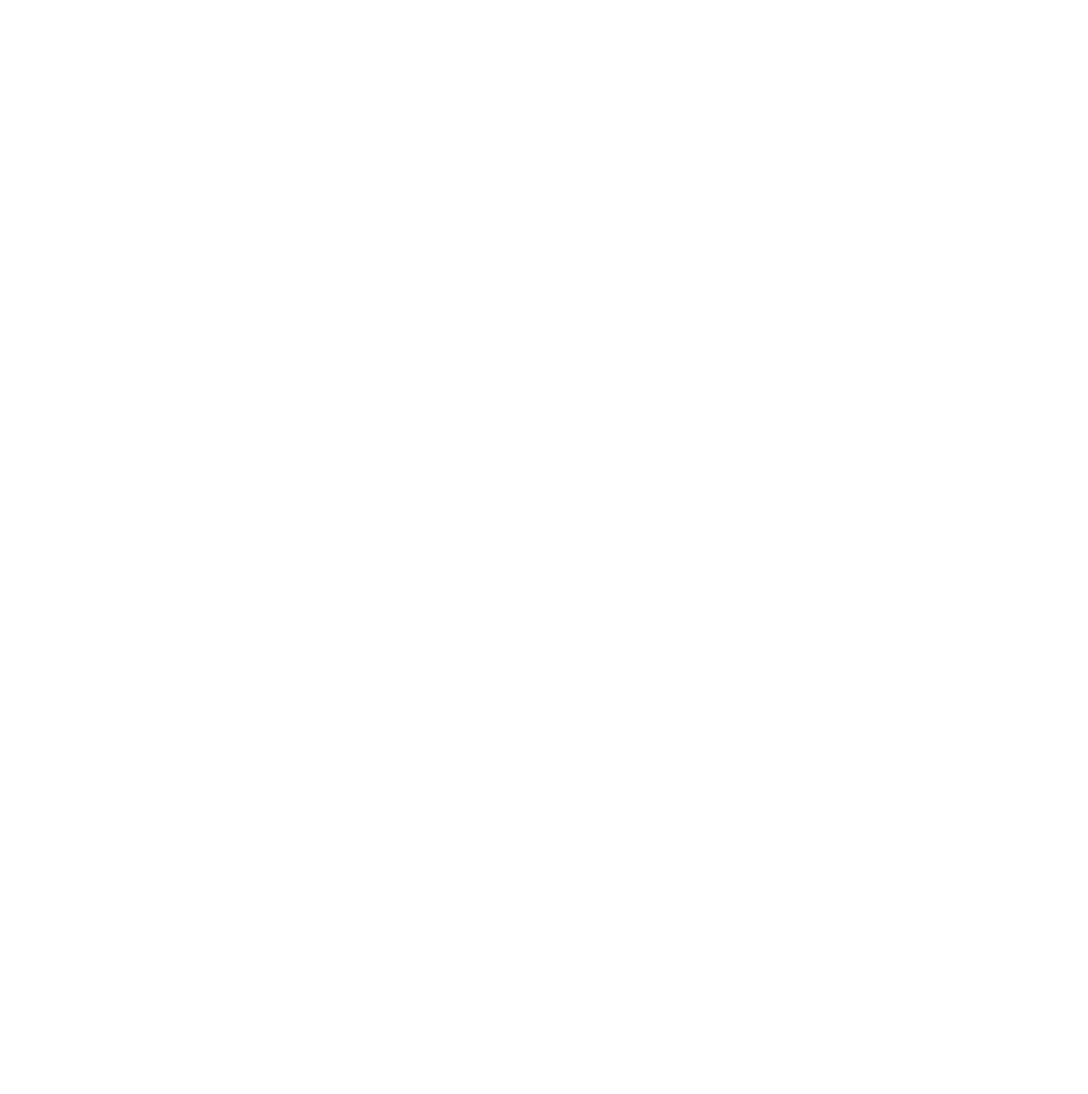
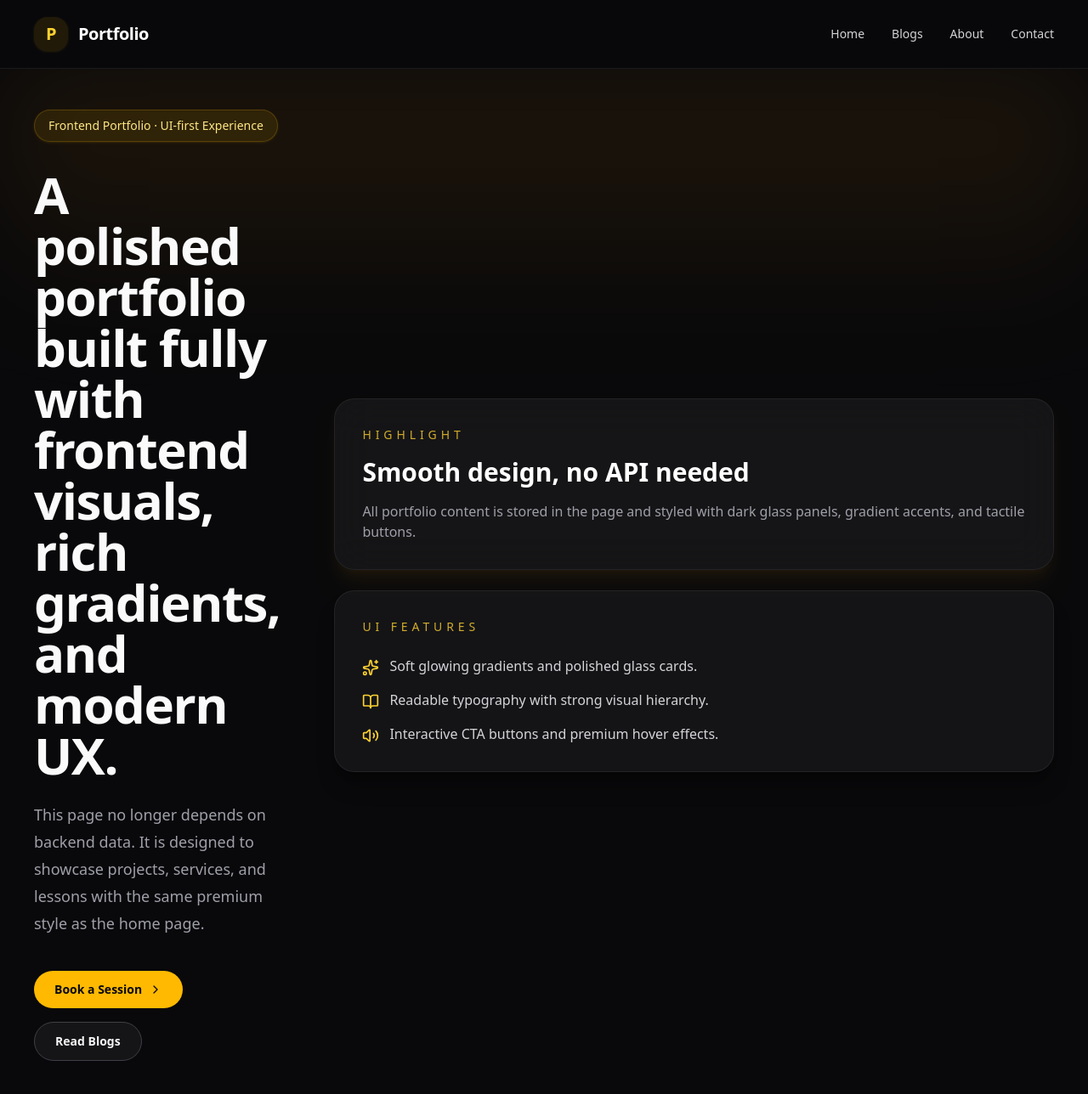
Before and after one commit to Ihsandanish024/sheikhUbaidWeb, a React (Vite) app: page /portfolio in a window 1280 px wide. Shown: the top 1288 px of the page at 85% size. Before the commit the page ends 800 px from the top, so only its background shows below. Built offline with nearby package versions, Linux system fonts and the light colour scheme; no server answers.

Commit message:
portfolio changed

```diff
--- a/src/pages/Portfolio.jsx
+++ b/src/pages/Portfolio.jsx
@@ -1,92 +1,217 @@
 import { Link } from "react-router-dom";
-import { useEffect, useState } from "react";
-import  {getPortfolio}  from "../services/portfolioapi";
+import {
+  BookOpen,
+  Feather,
+  Sparkles,
+  Mic2,
+  Volume2,
+  ChevronRight,
+} from "lucide-react";
 
-const  portfolio = () => {
-  const [portfolio, setPortfolio] = useState(null);
-  const [loading, setLoading] = useState(true);
+const serviceCards = [
+  {
+    title: "Arabic Curriculum Design",
+    description: "Lesson plans, daily practice guides, and teaching resources for modern learners.",
+    icon: BookOpen,
+  },
+  {
+    title: "Arabic Poetry Craft",
+    description: "Original poetry and writing consultations that celebrate language and rhythm.",
+    icon: Feather,
+  },
+  {
+    title: "Voice-over Production",
+    description: "High-quality Arabic voice recordings for campaigns, narration, and audio projects.",
+    icon: Mic2,
+  },
+  {
+    title: "Pronunciation Coaching",
+    description: "Accent refinement and public speaking coaching for confident spoken Arabic.",
+    icon: Volume2,
+  },
+];
 
-  useEffect(() => {
-    const fetchPortfolio = async () => {
-      try {
-        const data = await getPortfolio();
-        setPortfolio(data);
-      } catch (error) {
-        console.error("Error fetching portfolio:", error);
-      } finally {
-        setLoading(false);
-      }
-    };
+const portfolioItems = [
+  {
+    title: "Classical Arabic Learning Path",
+    description: "A complete frontend portfolio presentation of curriculum, milestones, and learning goals.",
+  },
+  {
+    title: "Poetic Voice Series",
+    description: "A collection of expressive poems paired with atmospheric audio narrative.",
+  },
+  {
+    title: "Brand Audio Campaign",
+    description: "Voice-over projects designed for modern digital storytelling.",
+  },
+];
 
-    fetchPortfolio();
-  }, []);
+const Portfolio = () => {
+  return (
+    <div className="min-h-screen bg-zinc-950 text-zinc-100">
+      <header className="sticky top-0 z-40 border-b border-zinc-800/60 bg-zinc-950/90 backdrop-blur-xl">
+        <div className="mx-auto flex max-w-7xl items-center justify-between px-6 py-5 md:px-10">
+          <Link to="/" className="inline-flex items-center gap-3 text-xl font-semibold tracking-tight text-white">
+            <span className="inline-flex h-10 w-10 items-center justify-center rounded-2xl bg-amber-400/10 text-amber-300 shadow-sm shadow-amber-400/10">
+              P
+            </span>
+            Portfolio
+          </Link>
 
-  if (loading) {
-    return (
-      <div className="min-h-screen flex items-center justify-center text-white">
-        Loading Portfolio...
-      </div>
-    );
-  }
+          <nav className="hidden items-center gap-8 md:flex">
+            <Link to="/" className="text-sm text-zinc-300 transition hover:text-white">Home</Link>
+            <Link to="/blogs" className="text-sm text-zinc-300 transition hover:text-white">Blogs</Link>
+            <Link to="/about" className="text-sm text-zinc-300 transition hover:text-white">About</Link>
+            <Link to="/contact" className="text-sm text-zinc-300 transition hover:text-white">Contact</Link>
+          </nav>
+        </div>
+      </header>
 
-  if (!portfolio) {
-    return (
-      <div className="min-h-screen flex items-center justify-center text-white">
-        No portfolio data found.
-      </div>
-    );
-  }
+      <main>
+        <section className="relative overflow-hidden px-6 pt-12 pb-20 md:px-10 lg:pb-28">
+          <div className="pointer-events-none absolute inset-x-0 top-0 h-80 bg-gradient-to-b from-amber-500/10 to-transparent blur-3xl" />
+          <div className="mx-auto flex max-w-7xl flex-col gap-12 lg:flex-row lg:items-center lg:gap-16">
+            <div className="relative z-10 flex-1">
+              <span className="inline-flex items-center gap-2 rounded-full border border-amber-400/20 bg-amber-400/10 px-4 py-2 text-sm text-amber-200 shadow-sm shadow-amber-400/10">
+                Frontend Portfolio · UI-first Experience
+              </span>
 
+              <h1 className="mt-8 max-w-3xl text-4xl font-semibold tracking-tight text-zinc-50 sm:text-5xl lg:text-6xl">
+                A polished portfolio built fully with frontend visuals, rich gradients, and modern UX.
+              </h1>
 
+              <p className="mt-6 max-w-2xl text-base leading-8 text-zinc-400 sm:text-lg">
+                This page no longer depends on backend data. It is designed to showcase projects, services, and lessons with the same premium style as the home page.
+              </p>
 
+              <div className="mt-10 flex flex-col gap-4 sm:flex-row sm:flex-wrap">
+                <Link
+                  to="/contact"
+                  className="inline-flex items-center justify-center rounded-full bg-amber-400 px-6 py-3 text-sm font-semibold text-zinc-950 transition hover:bg-amber-300"
+                >
+                  Book a Session
+                  <ChevronRight className="ml-2 h-4 w-4" />
+                </Link>
+                <Link
+                  to="/blogs"
+                  className="inline-flex items-center justify-center rounded-full border border-zinc-700 bg-white/5 px-6 py-3 text-sm font-semibold text-zinc-100 transition hover:border-amber-300 hover:text-amber-300"
+                >
+                  Read Blogs
+                </Link>
+              </div>
+            </div>
 
-  return (
-    <div className="min-h-screen bg-gradient-to-br from-black via-gray-900 to-black text-white">
+            <div className="grid gap-6 sm:grid-cols-2 lg:grid-cols-1">
+              <div className="rounded-3xl border border-zinc-800/80 bg-white/5 p-8 shadow-xl shadow-amber-500/5 backdrop-blur-xl">
+                <p className="text-sm uppercase tracking-[0.35em] text-amber-300/80">Highlight</p>
+                <h2 className="mt-4 text-3xl font-semibold text-white">Smooth design, no API needed</h2>
+                <p className="mt-4 text-zinc-400">
+                  All portfolio content is stored in the page and styled with dark glass panels, gradient accents, and tactile buttons.
+                </p>
+              </div>
 
-<img
-  src={`http://localhost:5000${portfolio.profileImage}`}
-  alt="Professor"
-  className="w-80 h-80 object-cover rounded-3xl shadow-2xl border border-white/10"
-/>
+              <div className="rounded-3xl border border-zinc-800/80 bg-zinc-900/80 p-8 shadow-xl shadow-black/30">
+                <p className="text-sm uppercase tracking-[0.35em] text-amber-300/80">UI features</p>
+                <ul className="mt-6 space-y-4 text-zinc-300">
+                  <li className="flex items-start gap-3">
+                    <Sparkles className="mt-1 h-5 w-5 text-amber-300" />
+                    <span>Soft glowing gradients and polished glass cards.</span>
+                  </li>
+                  <li className="flex items-start gap-3">
+                    <BookOpen className="mt-1 h-5 w-5 text-amber-300" />
+                    <span>Readable typography with strong visual hierarchy.</span>
+                  </li>
+                  <li className="flex items-start gap-3">
+                    <Volume2 className="mt-1 h-5 w-5 text-amber-300" />
+                    <span>Interactive CTA buttons and premium hover effects.</span>
+                  </li>
+                </ul>
+              </div>
+            </div>
+          </div>
+        </section>
 
-      {/* NAVBAR */}
-      <nav className="flex justify-between items-center px-10 py-6 backdrop-blur-lg bg-white/5 border-b border-white/10 sticky top-0 z-50">
-        <h1 className="text-2xl font-semibold tracking-wide">Professor Portfolio</h1>
+        <section className="bg-zinc-950/80 px-6 py-16 md:px-10">
+          <div className="mx-auto max-w-7xl">
+            <div className="mb-10 flex flex-col gap-3 text-center">
+              <p className="text-sm uppercase tracking-[0.35em] text-amber-300/80">Services</p>
+              <h2 className="text-3xl font-semibold text-zinc-50 sm:text-4xl">What I offer</h2>
+              <p className="mx-auto max-w-2xl text-zinc-400">
+                These service cards focus on teaching, creative writing, and audio production with a cohesive homepage-inspired style.
+              </p>
+            </div>
 
-        <div className="flex gap-8 text-sm font-medium">
-          <Link to="/blogs" className="hover:text-gray-300 transition">Visit Blogs</Link>
-        </div>
-      </nav>
+            <div className="grid gap-6 md:grid-cols-2 lg:grid-cols-4">
+              {serviceCards.map((service) => {
+                const Icon = service.icon;
+                return (
+                  <div key={service.title} className="rounded-3xl border border-zinc-800/80 bg-zinc-900/80 p-8 shadow-xl shadow-black/20 transition hover:-translate-y-1 hover:border-amber-300/50 hover:bg-zinc-900">
+                    <div className="inline-flex h-12 w-12 items-center justify-center rounded-2xl bg-amber-400/10 text-amber-300">
+                      <Icon className="h-6 w-6" />
+                    </div>
+                    <h3 className="mt-6 text-xl font-semibold text-white">{service.title}</h3>
+                    <p className="mt-3 text-zinc-400">{service.description}</p>
+                  </div>
+                );
+              })}
+            </div>
+          </div>
+        </section>
 
-      {/* HERO SECTION */}
-      <section className="grid md:grid-cols-2 gap-10 px-10 py-20 items-center">
-        <div>
-          <h2 className="text-5xl font-bold leading-tight mb-6">
-            {portfolio.introduction}
-          </h2>
-        </div>
-      </section>
+        <section className="px-6 py-16 md:px-10">
+          <div className="mx-auto max-w-7xl">
+            <div className="mb-10 flex flex-col gap-3 text-center">
+              <p className="text-sm uppercase tracking-[0.35em] text-amber-300/80">Portfolio</p>
+              <h2 className="text-3xl font-semibold text-zinc-50 sm:text-4xl">Featured work</h2>
+            </div>
 
-      {/* EDUCATION */}
-      <section className="px-10 py-20">
-        <h2 className="text-4xl font-bold mb-6">Education</h2>
-        <p className="text-gray-300">{portfolio.education}</p>
-      </section>
+            <div className="grid gap-6 lg:grid-cols-3">
+              {portfolioItems.map((item) => (
+                <div key={item.title} className="rounded-3xl border border-zinc-800/80 bg-white/5 p-8 shadow-lg shadow-amber-500/5 transition hover:-translate-y-1 hover:border-amber-300">
+                  <h3 className="text-xl font-semibold text-white">{item.title}</h3>
+                  <p className="mt-4 text-zinc-400">{item.description}</p>
+                  <div className="mt-6 inline-flex items-center gap-2 text-sm font-semibold text-amber-300">
+                    <ChevronRight className="h-4 w-4" />
+                    Case study details
+                  </div>
+                </div>
+              ))}
+            </div>
+          </div>
+        </section>
 
-      {/* SKILLS */}
-      <section className="px-10 py-20 bg-white/5">
-        <h2 className="text-4xl font-bold mb-6">Skills</h2>
-        <p className="text-gray-300">{portfolio.skills}</p>
-      </section>
+        <section className="relative overflow-hidden bg-gradient-to-br from-zinc-950 via-zinc-900 to-black px-6 py-16 md:px-10">
+          <div className="pointer-events-none absolute inset-x-0 top-0 h-72 bg-gradient-to-b from-amber-500/10 to-transparent blur-3xl" />
+          <div className="relative mx-auto max-w-7xl rounded-[2.75rem] border border-zinc-800/70 bg-zinc-950/90 p-10 shadow-2xl shadow-black/30 backdrop-blur-xl">
+            <div className="grid gap-8 lg:grid-cols-2 lg:items-center">
+              <div>
+                <p className="text-sm uppercase tracking-[0.35em] text-amber-300/80">Ready to work together?</p>
+                <h2 className="mt-4 text-3xl font-semibold text-white sm:text-4xl">Launch your next Arabic project with confidence.</h2>
+                <p className="mt-4 max-w-xl text-zinc-400">
+                  This portfolio is fully frontend-driven, with no API calls. It is optimized for fast load times and polished presentation.
+                </p>
+              </div>
 
-      {/* ACTIVITIES */}
-      <section className="px-10 py-20">
-        <h2 className="text-4xl font-bold mb-6">Activities</h2>
-        <p className="text-gray-300">{portfolio.activities}</p>
-      </section>
-
+              <div className="space-y-4">
+                <Link
+                  to="/contact"
+                  className="block rounded-3xl bg-amber-400 px-6 py-4 text-center text-sm font-semibold text-zinc-950 transition hover:bg-amber-300"
+                >
+                  Contact Me
+                </Link>
+                <Link
+                  to="/blogs"
+                  className="block rounded-3xl border border-zinc-700 bg-white/5 px-6 py-4 text-center text-sm font-semibold text-zinc-100 transition hover:border-amber-300 hover:text-amber-300"
+                >
+                  View Blog Articles
+                </Link>
+              </div>
+            </div>
+          </div>
+        </section>
+      </main>
     </div>
   );
 };
 
-export default portfolio;
+export default Portfolio;
--- a/src/services/portfolioapi.js
+++ b/src/services/portfolioapi.js
@@ -1,6 +1,6 @@
 import api from "./api";
 
 export const getPortfolio = async () => {
-  const res = await api.get("/amdin");
+  const res = await api.get("/admin/portfolio");
   return res.data;
 };
```
Also changed, not shown: src/pages/Home.jsx (+4 -4 lines), 1 other file (tests, documents, lock files or other folders).
